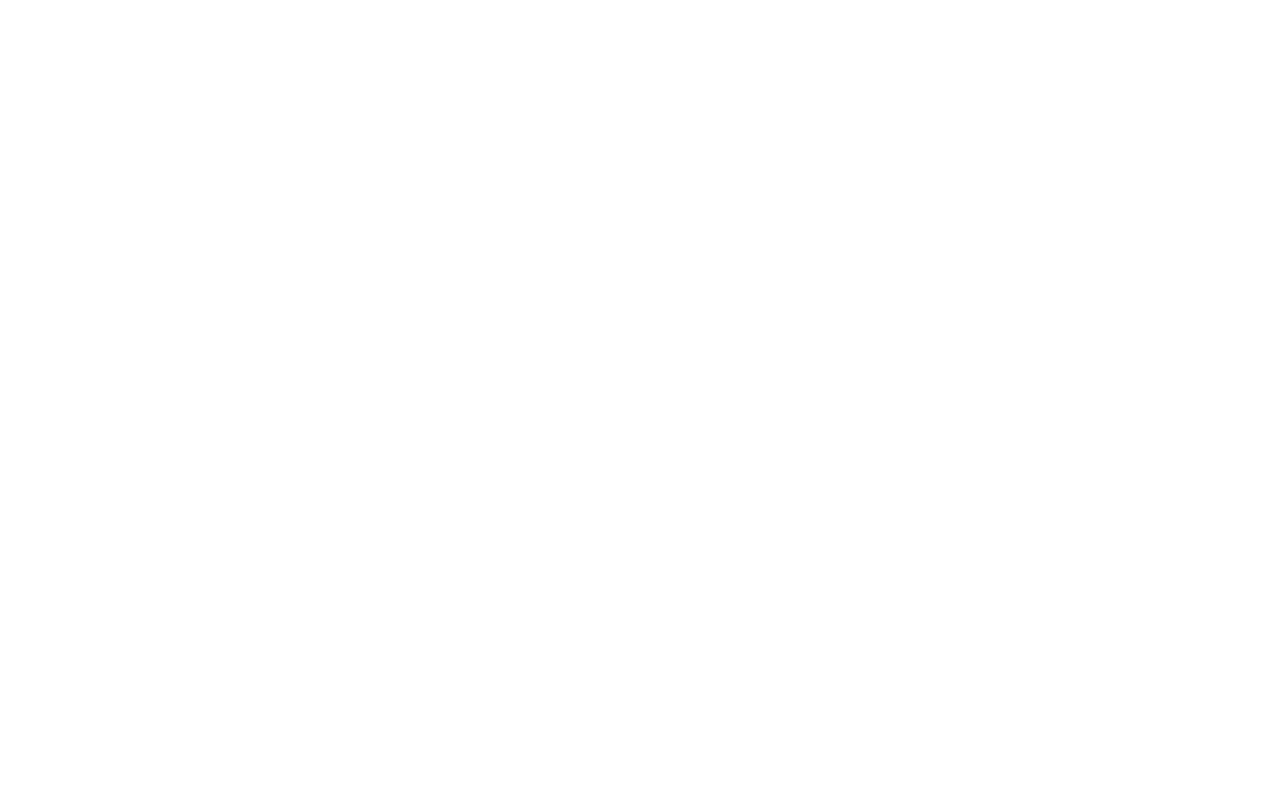
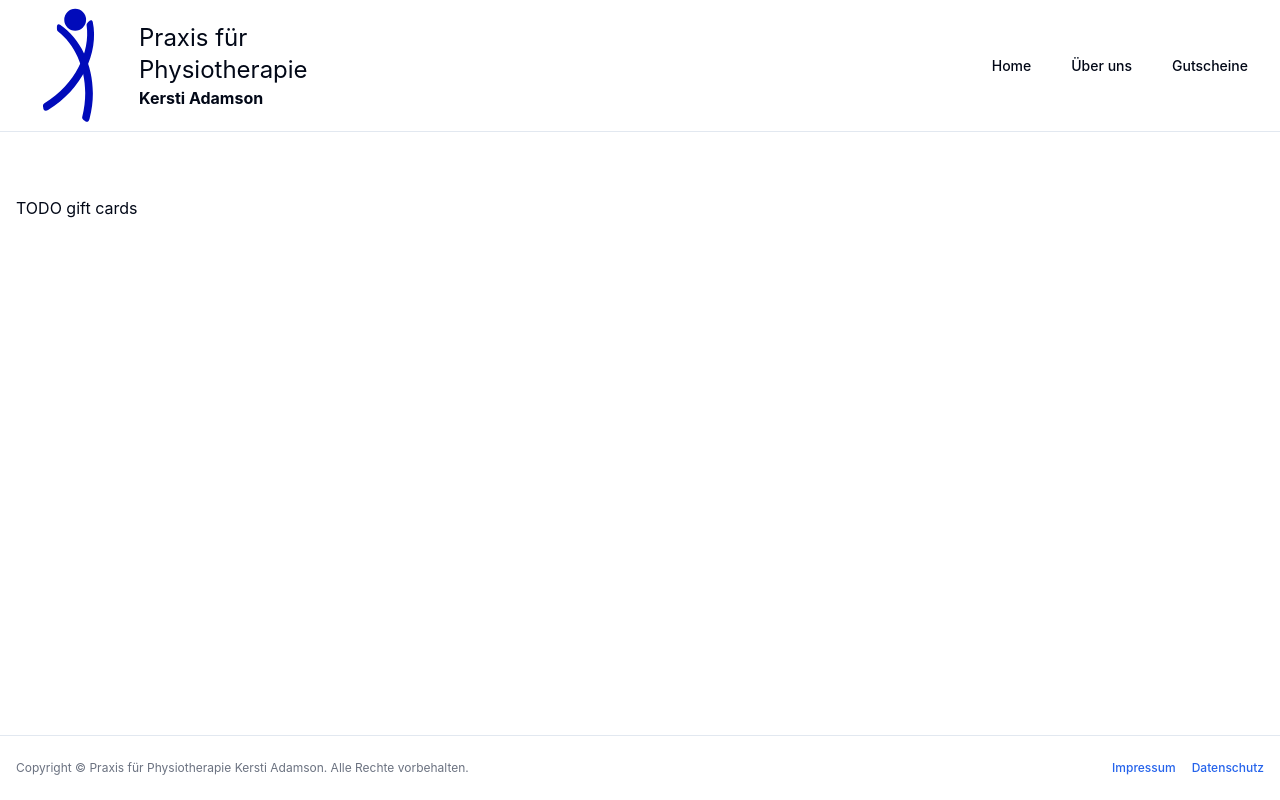
Before and after one commit to physiotherapie-adamson/website-dev, a Nuxt app: page /gift-cards in a window 1280 px wide. Before the commit this address had no page. Built offline with nearby package versions, Linux system fonts and the light colour scheme.

Commit message:
some layout

```diff
--- a/assets/css/tailwind.css
+++ b/assets/css/tailwind.css
@@ -33,36 +33,6 @@
     --ring: 221.2 83.2% 53.3%;
     --radius: 0.5rem;
   }
-
-  .dark {
-    --background: 222.2 84% 4.9%;
-    --foreground: 210 40% 98%;
-
-    --card: 222.2 84% 4.9%;
-    --card-foreground: 210 40% 98%;
-
-    --popover: 222.2 84% 4.9%;
-    --popover-foreground: 210 40% 98%;
-
-    --primary: 217.2 91.2% 59.8%;
-    --primary-foreground: 222.2 47.4% 11.2%;
-
-    --secondary: 217.2 32.6% 17.5%;
-    --secondary-foreground: 210 40% 98%;
-
-    --muted: 217.2 32.6% 17.5%;
-    --muted-foreground: 215 20.2% 65.1%;
-
-    --accent: 217.2 32.6% 17.5%;
-    --accent-foreground: 210 40% 98%;
-
-    --destructive: 0 62.8% 30.6%;
-    --destructive-foreground: 210 40% 98%;
-
-    --border: 217.2 32.6% 17.5%;
-    --input: 217.2 32.6% 17.5%;
-    --ring: 224.3 76.3% 48%;
-  }
 }
 
 @layer base {
--- a/components/button.vue
+++ b/components/button.vue
@@ -4,13 +4,11 @@
 type Props = {
   variant?: NonNullable<Parameters<typeof buttonVariants>[0]>["variant"];
   size?: NonNullable<Parameters<typeof buttonVariants>[0]>["size"];
-  as?: any;
 };
 
 withDefaults(defineProps<Props>(), {
   variant: "default",
   size: "default",
-  as: "button",
 });
 
 const buttonVariants = cva(
@@ -26,10 +24,8 @@
         link: "text-primary underline-offset-4 hover:underline",
       },
       size: {
-        default: "h-9 px-4 py-2",
-        sm: "rounded-md text-xs",
-        lg: "h-10 rounded-md px-8",
-        icon: "h-9 w-9",
+        default: "px-4 py-2",
+        sm: "text-xs",
       },
     },
   },
@@ -37,7 +33,7 @@
 </script>
 
 <template>
-  <component :is="as" :class="buttonVariants({ variant, size })">
+  <NuxtLink :class="buttonVariants({ variant, size })">
     <slot />
-  </component>
+  </NuxtLink>
 </template>
--- a/layouts/default.vue
+++ b/layouts/default.vue
@@ -1,23 +1,38 @@
-<script setup lang="ts">
-import { NuxtLink } from "#components";
-</script>
+<script setup lang="ts"></script>
 
 <template>
-  <nav>
-    <div class="container">TODO</div>
+  <div class="min-h-full flex flex-col">
+    <header class="sticky top-0 py-2 bg-white bg-opacity-50 backdrop-blur-lg border-b">
+      <div class="container flex items-center">
+        <NuxtLink href="/">
+          <h1 class="flex items-center gap-2">
+            <Icon name="Logo" size="3em" aria-hidden="true" />
+            <span>
+              <span class="text-2xl block">Praxis für Physiotherapie</span>
+              <span class="font-bold">Kersti Adamson</span>
+            </span>
+          </h1>
+        </NuxtLink>
+        <nav class="ml-auto flex gap-2">
+          <Button variant="ghost" href="/">Home</Button>
+          <Button variant="ghost" href="/about">Über uns</Button>
+          <Button variant="ghost" href="/gift-cards">Gutscheine</Button>
         </nav>
-  <main class="container">
+      </div>
+    </header>
+    <main class="container py-16">
       <slot />
     </main>
-  <footer class="py-6 border-t">
+    <footer class="mt-auto py-6 border-t">
       <div class="container sm:flex">
         <p class="text-xs text-gray-500">
           Copyright © Praxis für Physiotherapie Kersti Adamson. Alle Rechte vorbehalten.
         </p>
-      <div class="ml-auto flex gap-4">
-        <Button variant="link" size="sm" :as="NuxtLink" to="/imprint">Impressum</Button>
-        <Button variant="link" size="sm" :as="NuxtLink" to="/privacy">Datenschutz</Button>
-      </div>
+        <nav class="ml-auto flex gap-4">
+          <Button variant="link" size="sm" href="/imprint">Impressum</Button>
+          <Button variant="link" size="sm" href="/privacy">Datenschutz</Button>
+        </nav>
       </div>
     </footer>
+  </div>
 </template>
--- /dev/null
+++ b/pages/about.vue
@@ -0,0 +1 @@
+<template>TODO About</template>
--- /dev/null
+++ b/pages/gift-cards.vue
@@ -0,0 +1 @@
+<template>TODO gift cards</template>
--- a/pages/index.vue
+++ b/pages/index.vue
@@ -1,4 +1,30 @@
+<script setup lang="ts"></script>
+
 <template>
-  <h2 class="text-6xl font-bold">Hello World!</h2>
-  <Icon name="Logo" size="20em" />
+  <section>
+    <h2 class="text-4xl font-bold">
+      Willkommen in Ihrer<br />
+      Praxis für Physiotherapie<br />
+      in Gräfenhausen
+    </h2>
+    <Icon name="Logo" size="20em" />
+  </section>
+  <section class="flex-1">
+    <h2 class="text-4xl font-bold">Therapieangebot</h2>
+    <Icon name="Logo" size="20em" />
+  </section>
+  <div class="flex">
+    <section class="flex-1">
+      <h2 class="text-4xl font-bold">Kontakt</h2>
+      <Icon name="Logo" size="20em" />
+    </section>
+    <section class="flex-1">
+      <h2 class="text-4xl font-bold">Termine</h2>
+      <Icon name="Logo" size="20em" />
+    </section>
+  </div>
+  <section class="flex-1">
+    <h2 class="text-4xl font-bold">Anfahrt</h2>
+    <Icon name="Logo" size="20em" />
+  </section>
 </template>
--- a/tailwind.config.ts
+++ b/tailwind.config.ts
@@ -3,7 +3,6 @@
 import defaultTheme from "tailwindcss/defaultTheme";
 
 export default {
-  darkMode: "class",
   theme: {
     container: {
       center: true,
```
Lines whose indentation alone changed are shown as unchanged.
